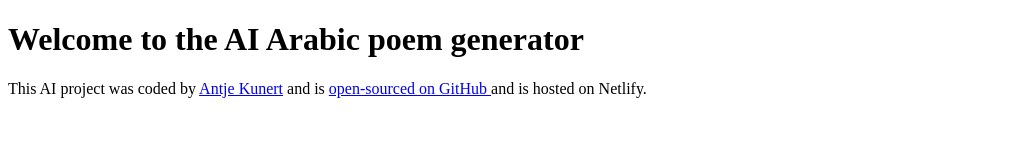
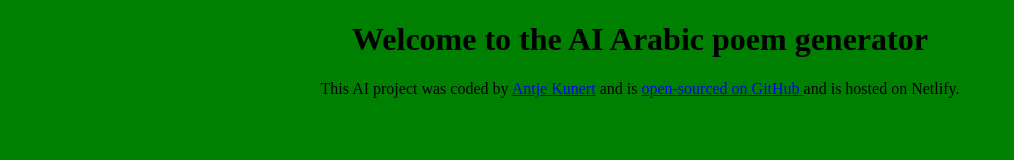
Before and after one commit to antjekunert4-png/Arabic-poems-generator, a plain HTML site: page index.html in a window 1280 px wide. Shown: the whole page, without its empty margins (0-1014 px from the left). Drawn offline with Linux system fonts and the light colour scheme.

Commit message:
added a style

```diff
--- a/src/styles.css
+++ b/src/styles.css
@@ -1 +1,4 @@
-body {background color: green;}
+body {
+  background: green;
+  text-align: center;
+}
```
